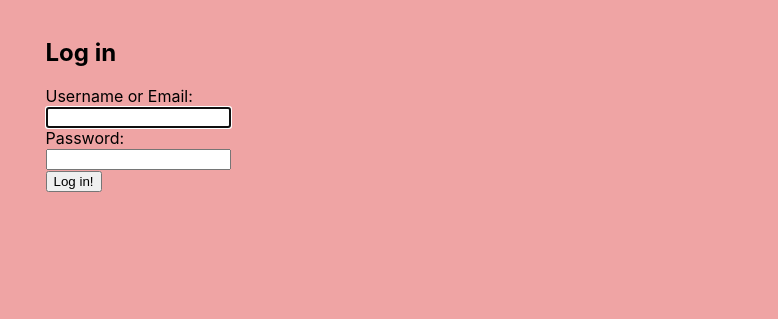
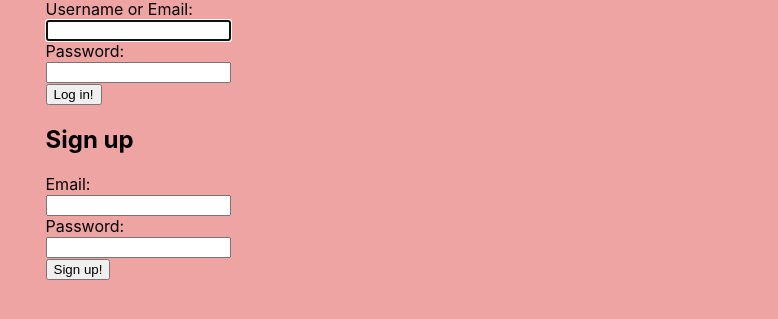
Before and after one commit to rumham-gather/front-end, a React (Create React App) app: page / in a window 1280 px wide. Both pictures are taken after a click on the element 1237 px from the left and 62 px from the top of the page. Shown: the part 295-614 px from the top of the page, without its empty margins (502-1280 px from the left). Built offline with nearby package versions, Linux system fonts and the light colour scheme.

Commit message:
sign up button and functions

```diff
--- a/src/Burger/Menu.js
+++ b/src/Burger/Menu.js
@@ -1,5 +1,6 @@
 import React, { Component } from "react";
 import request from 'superagent'
+import Signup from './Signup.js';
 
 
 export default class Login extends Component {
@@ -63,6 +64,7 @@ export default class Login extends Component {
                           Log in!
                       </button>
                   }
+                  <Signup />
               </form>
           </div>
       )
--- /dev/null
+++ b/src/Burger/Signup.js
@@ -0,0 +1,75 @@
+import React, { Component } from 'react'
+import request from 'superagent';
+
+
+
+export default class Signup extends Component {
+
+    state = {
+        email: '',
+        password: '',
+        loading: false,
+        err: null
+    }
+
+    handleSubmit = async (e) => {
+        e.preventDefault();
+
+
+
+        this.setState({ loading:true })
+        try {
+
+
+        const user = await request
+            .post('https://warm-river-88711.herokuapp.com/auth/signup')
+            .send(this.state); // we can send state because the keys are the same on the front and back end
+
+        this.setState({ loading: false })
+
+        this.props.changeTokenAndUsername(user.body.email, user.body.token);
+
+        this.props.history.push('/todos');
+        }  catch(err){
+            this.setState({ err: 'oops!'})
+        }
+    }
+
+    render() {
+        return (
+            <div>
+                <h2>Sign up</h2>
+                <form onSubmit={this.handleSubmit}>
+                    <label>
+                    {this.state.err && <div>
+                            {this.state.err}
+                             </div>}
+                        Email:
+                        <br/>
+                        <input
+                        value={this.state.email}
+                        type="email" required
+                        onChange={(e) => this.setState({ email: e.target.value })}
+                         />
+                    </label>
+                    <br/>
+                    <label>
+                        Password:
+                        <br/>
+                        <input
+                        onChange={(e) => this.setState({ password: e.target.value })}
+                        value={this.state.password} type="password"/>
+                    </label>
+                    <br/>
+                    {
+                        this.state.loading
+                        ? 'Loading'
+                        : <button>
+                            Sign up!
+                        </button>
+                    }
+                </form>
+            </div>
+        )
+    }
+}
```
Also changed, not shown: src/Burger/PrivateRoutes.js (added, +15 -0 lines).
